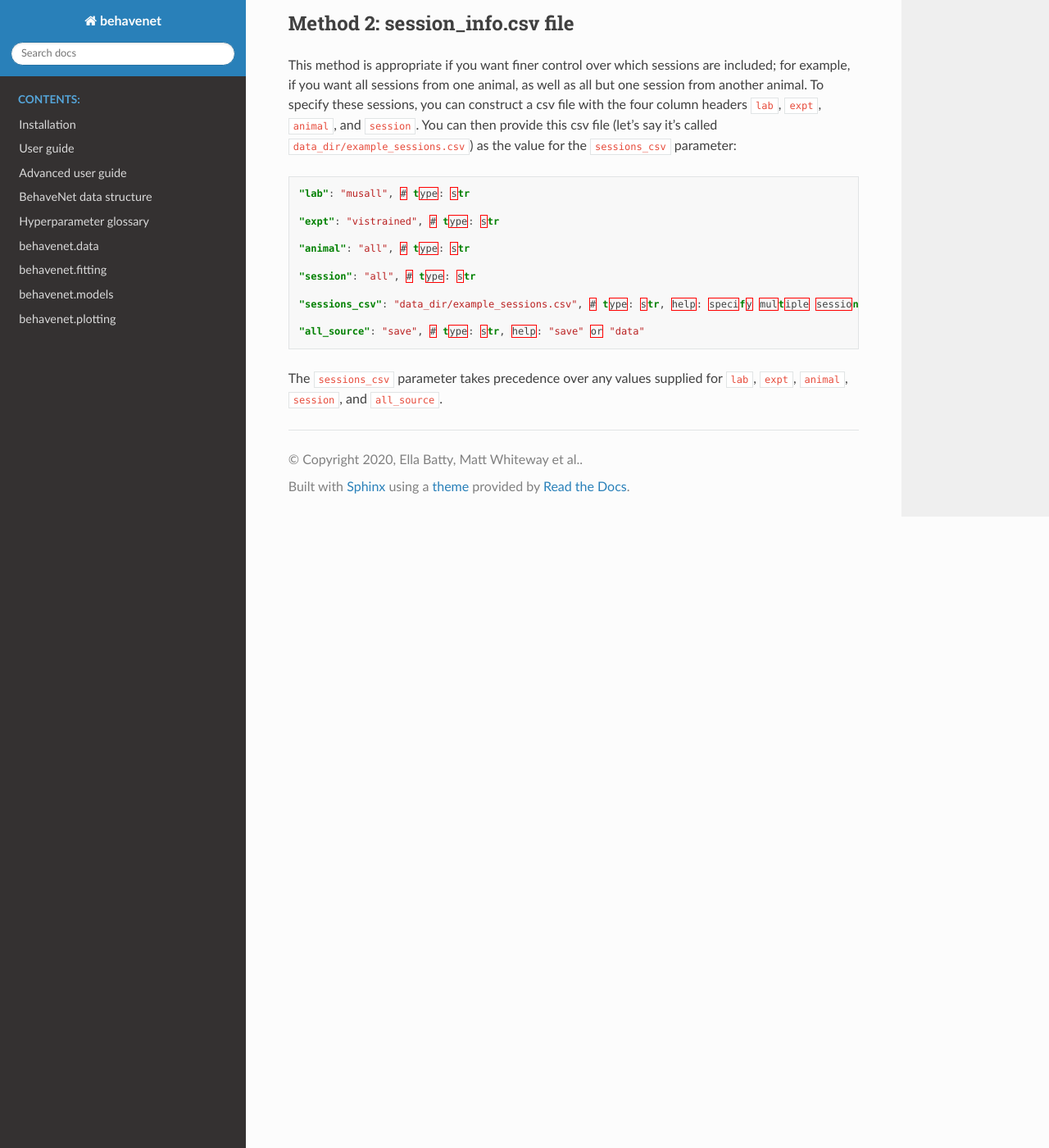
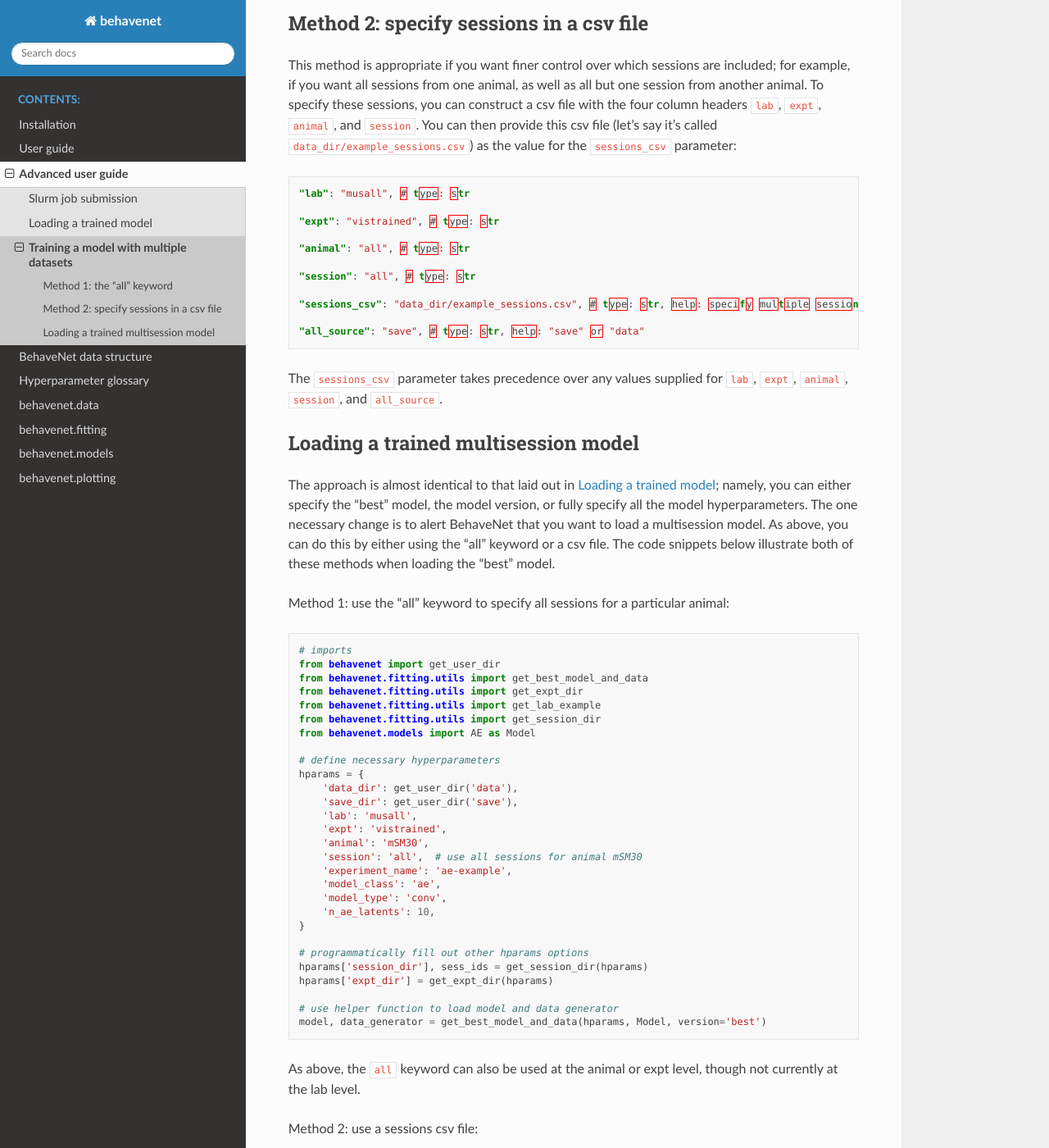
Before and after one commit to themattinthehatt/behavenet, a Sphinx documentation site: the page built from docs/source/adv_user_guide.multisession.rst, in a window 1280 px wide and 1400 px high, scrolled down 2056 px. Shown: the whole window at 82% size. Built offline with Sphinx 7.4.7 and the Read the Docs theme 2.0.0, drawn with Linux system fonts in a browser that asks for light colours; some of the changed text lies outside the part shown.

Commit message:
more multisession docs

```diff
--- a/docs/source/adv_user_guide.load_model.rst
+++ b/docs/source/adv_user_guide.load_model.rst
@@ -1,3 +1,5 @@
+.. _load_model:
+
 Loading a trained model
 =======================
 
--- a/docs/source/adv_user_guide.multisession.rst
+++ b/docs/source/adv_user_guide.multisession.rst
@@ -60,9 +60,9 @@ experiment, or lab. For example, if we want to fit a model on all sessions from
     "all_source": "save", # type: str, help: "save" or "data"
 
 In this case the resulting models will be stored in the directory
-``save_dir/musall/vistrained/mSM30/multisession-xx``, where ``xx`` can change. BehaveNet will
-create a csv file named ``session_info.csv`` inside the multisession directory that lists the
-lab, expt, animal, and session for all sessions in that multisession.
+``save_dir/musall/vistrained/mSM30/multisession-xx``, where ``xx`` is selected automatically.
+BehaveNet will create a csv file named ``session_info.csv`` inside the multisession directory that
+lists the lab, expt, animal, and session for all sessions in that multisession.
 
 
 If we want to fit a model on all sessions from all animals in the ``vistrained`` experiment, we
@@ -99,8 +99,8 @@ further entries.
 
 .. _sessions_csv:
 
-Method 2: session_info.csv file
---------------------------------
+Method 2: specify sessions in a csv file
+----------------------------------------
 This method is appropriate if you want finer control over which sessions are included; for example,
 if you want all sessions from one animal, as well as all but one session from another animal. To
 specify these sessions, you can construct a csv file with the four column headers ``lab``,
@@ -123,3 +123,83 @@ specify these sessions, you can construct a csv file with the four column header
 
 The ``sessions_csv`` parameter takes precedence over any values supplied for ``lab``, ``expt``,
 ``animal``, ``session``, and ``all_source``.
+
+
+Loading a trained multisession model
+------------------------------------
+
+The approach is almost identical to that laid out in :ref:`Loading a trained model<load_model>`;
+namely, you can either specify the "best" model, the model version, or fully specify all the model
+hyperparameters. The one necessary change is to alert BehaveNet that you want to load a
+multisession model. As above, you can do this by either using the "all" keyword or a csv file.
+The code snippets below illustrate both of these methods when loading the "best" model.
+
+Method 1: use the "all" keyword to specify all sessions for a particular animal:
+
+.. code-block:: python
+
+    # imports
+    from behavenet import get_user_dir
+    from behavenet.fitting.utils import get_best_model_and_data
+    from behavenet.fitting.utils import get_expt_dir
+    from behavenet.fitting.utils import get_lab_example
+    from behavenet.fitting.utils import get_session_dir
+    from behavenet.models import AE as Model
+
+    # define necessary hyperparameters
+    hparams = {
+        'data_dir': get_user_dir('data'),
+        'save_dir': get_user_dir('save'),
+        'lab': 'musall',
+        'expt': 'vistrained',
+        'animal': 'mSM30',
+        'session': 'all',  # use all sessions for animal mSM30
+        'experiment_name': 'ae-example',
+        'model_class': 'ae',
+        'model_type': 'conv',
+        'n_ae_latents': 10,
+    }
+
+    # programmatically fill out other hparams options
+    hparams['session_dir'], sess_ids = get_session_dir(hparams)
+    hparams['expt_dir'] = get_expt_dir(hparams)
+
+    # use helper function to load model and data generator
+    model, data_generator = get_best_model_and_data(hparams, Model, version='best')
+
+As above, the ``all`` keyword can also be used at the animal or expt level, though not currently at
+the lab level.
+
+Method 2: use a sessions csv file:
+
+.. code-block:: python
+
+    # imports
+    from behavenet import get_user_dir
+    from behavenet.fitting.utils import get_best_model_and_data
+    from behavenet.fitting.utils import get_expt_dir
+    from behavenet.fitting.utils import get_lab_example
+    from behavenet.fitting.utils import get_session_dir
+    from behavenet.models import AE as Model
+
+    # define necessary hyperparameters
+    hparams = {
+        'data_dir': get_user_dir('data'),
+        'save_dir': get_user_dir('save'),
+        'sessions_csv': '/path/to/csv/file',
+        'experiment_name': 'ae-example',
+        'model_class': 'ae',
+        'model_type': 'conv',
+        'n_ae_latents': 10,
+    }
+
+    # programmatically fill out other hparams options
+    hparams['session_dir'], sess_ids = get_session_dir(hparams)
+    hparams['expt_dir'] = get_expt_dir(hparams)
+
+    # use helper function to load model and data generator
+    model, data_generator = get_best_model_and_data(hparams, Model, version='best')
+
+In both cases, iterating through the data proceeds exactly as when using a single session, and the
+second return value from ``data_generator.next_batch()`` identifies which session the batch belongs
+to.
--- a/docs/source/adv_user_guide.rst
+++ b/docs/source/adv_user_guide.rst
@@ -8,3 +8,4 @@ Advanced user guide
 
    adv_user_guide.slurm
    adv_user_guide.load_model
+   adv_user_guide.multisession
```
Also changed, not shown: other parts of docs/source/adv_user_guide.multisession.rst (+1 -1 lines).
